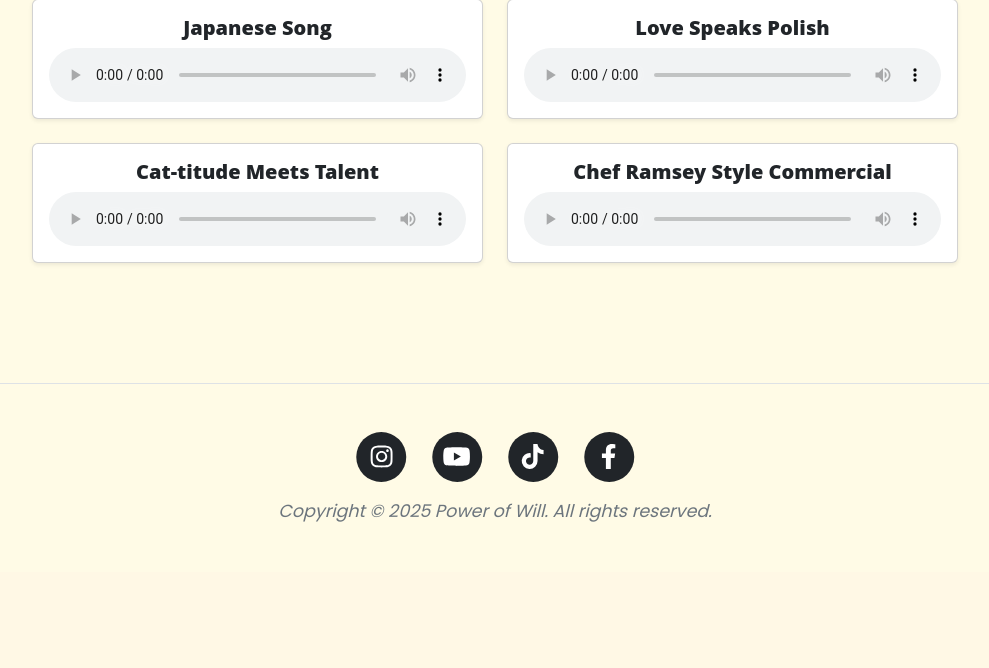
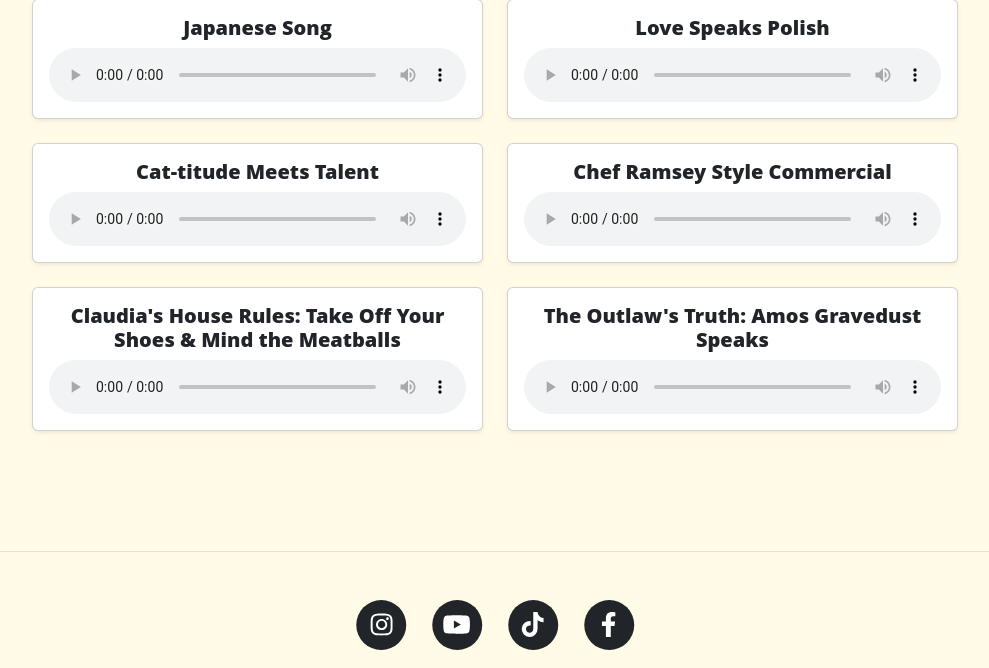
Before and after one commit to BradMGit/Power-of-Will, a Flask app: page /demos in a window 1280 px wide. Shown: the part 988-1656 px from the top of the page, without its empty margins (145-1134 px from the left). Before the commit the page ends 1510 px from the top, so only its background shows below. Run offline with Flask 3, Linux system fonts and the light colour scheme; some libraries are stand-ins or nearby versions.

Commit message:
Added new audio demos: 'Amos' and 'Mind the Meatballs'

```diff
--- a/templates/demos.html
+++ b/templates/demos.html
@@ -116,6 +116,28 @@
           </audio>
         </div>
       </div>
+
+      <!-- Demo 11 -->
+      <div class="col-md-6 col-lg-5 mb-4">
+        <div class="card shadow-sm p-3">
+          <h5 class="mb-2 text-center">Claudia's House Rules: Take Off Your Shoes & Mind the Meatballs</h5>
+          <audio controls class="w-100">
+            <source src="{{ url_for('static', filename='audio/mind-the-meatballs.m4a') }}" type="audio/mp4">
+            Your browser does not support the audio element.
+          </audio>
+        </div>
+      </div>
+
+      <!-- Demo 12 -->
+      <div class="col-md-6 col-lg-5 mb-4">
+        <div class="card shadow-sm p-3">
+          <h5 class="mb-2 text-center">The Outlaw's Truth: Amos Gravedust Speaks</h5>
+          <audio controls class="w-100">
+            <source src="{{ url_for('static', filename='audio/amos.m4a') }}" type="audio/mp4">
+            Your browser does not support the audio element.
+          </audio>
+        </div>
+      </div>
       <!-- Add more demos as needed -->
     </div>
   </div>
```
Also changed, not shown: 2 other files.
